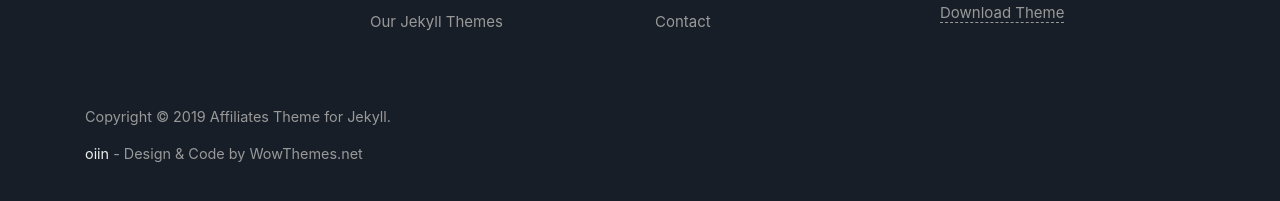
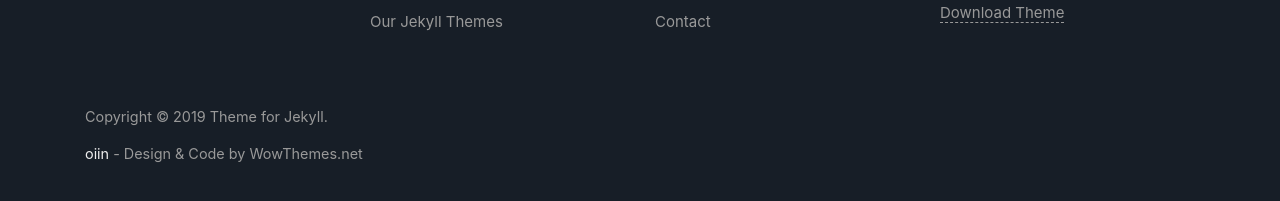
Before and after one commit to awad3risk/ring, a Jekyll site: the page built from index.html, in a window 1280 px wide and 900 px high, scrolled down 1970 px. Shown: the part 689-890 px from the top of the window. Built offline with Jekyll 4.4.1, drawn with Linux system fonts in a browser that asks for light colours; nearby versions of some CDN libraries; the list of posts is cut into pages by our own code.

Commit message:
Update _config.yml

```diff
--- a/_config.yml
+++ b/_config.yml
@@ -1,5 +1,5 @@
 # Site
-name: "Affiliates Theme for Jekyll"
+name: "Theme for Jekyll"
 title: "Affiliates Theme for Jekyll"
 description: "Jekyll Theme for Blogging"
 meta_description: "Jekyll theme for blogging."
```
